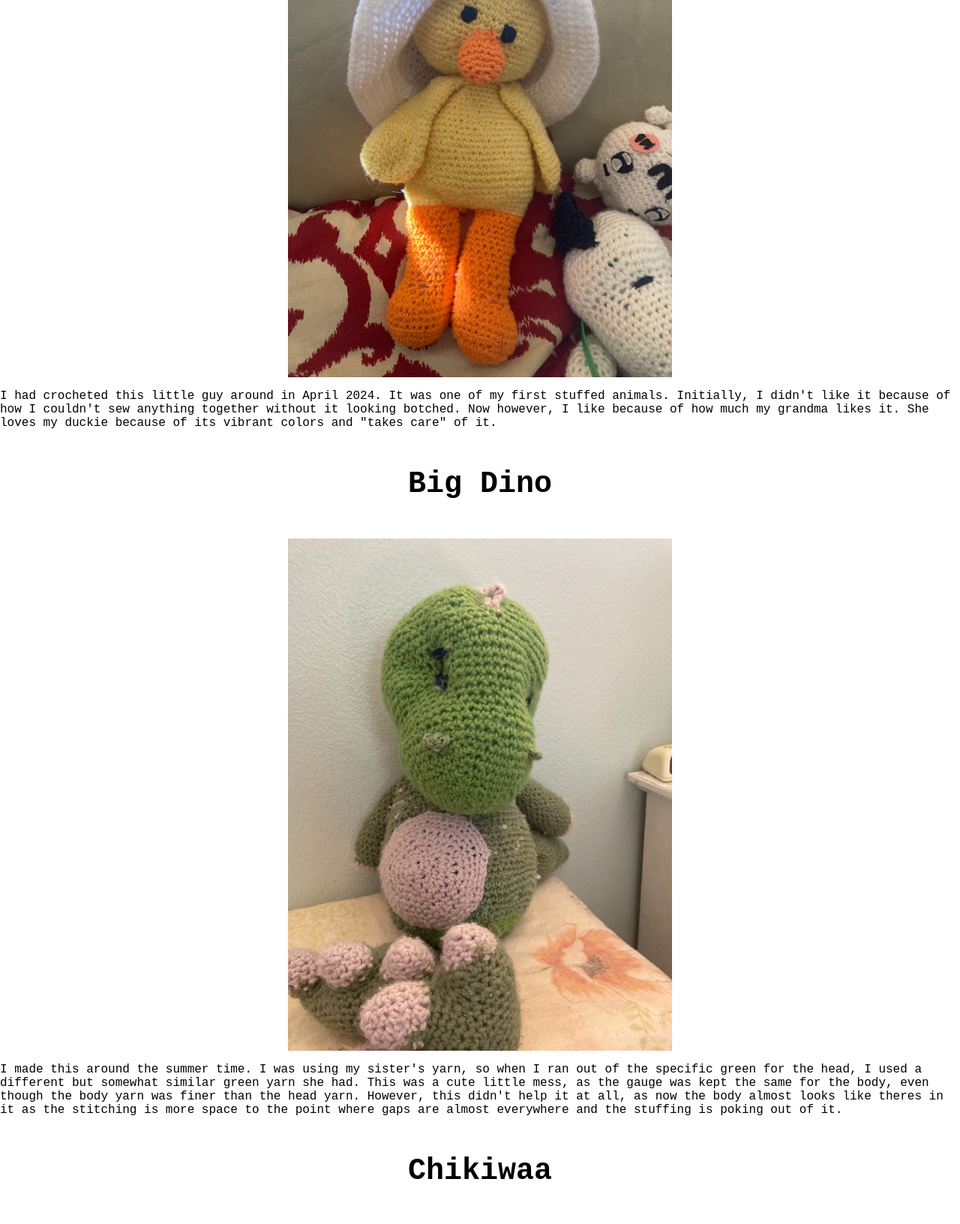
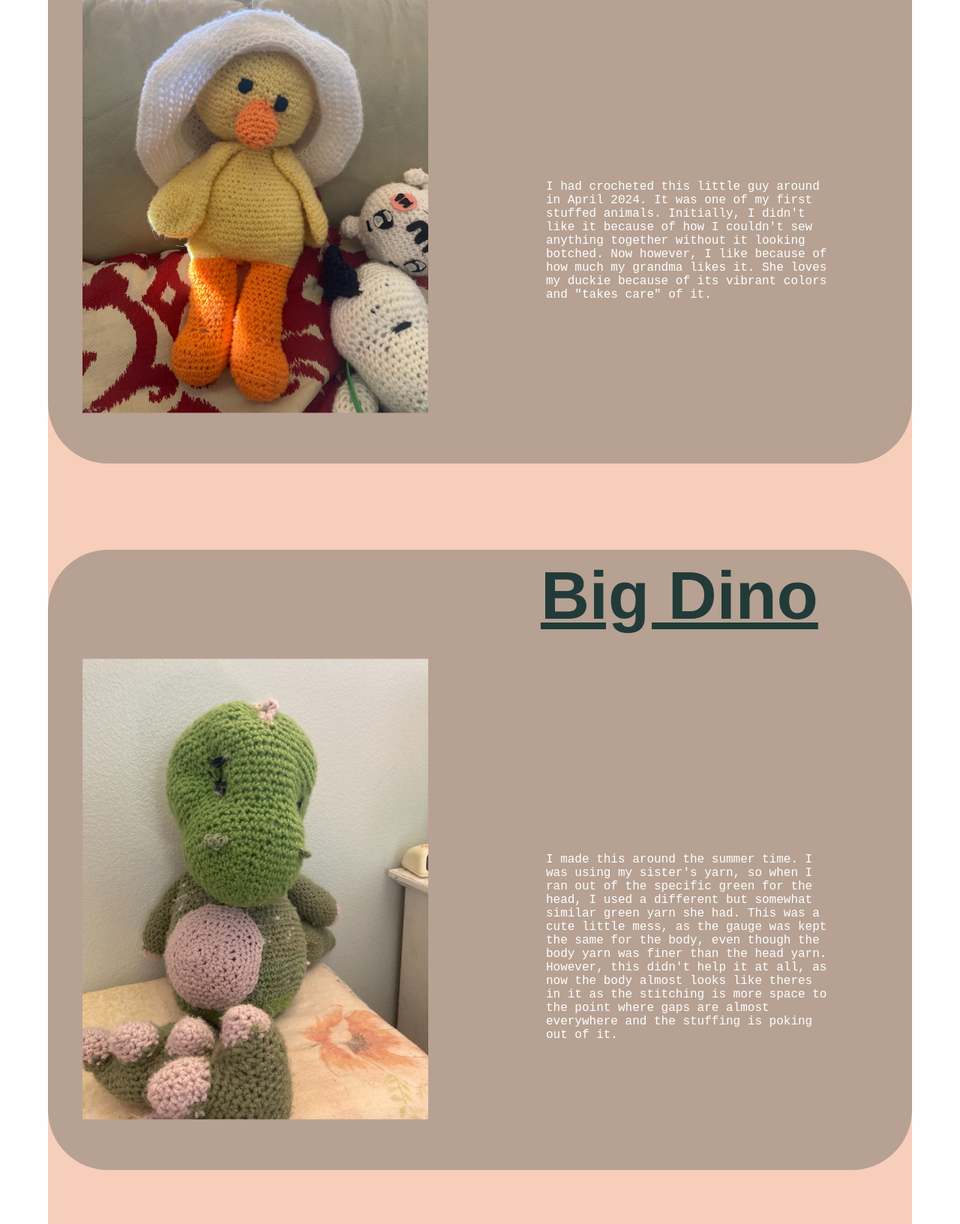
Before and after one commit to 5hr3kY/website, a plain HTML site: page Crochet.html in a window 1280 px wide. Shown: the part 689-2321 px from the top of the page at 75% size. Drawn offline with Linux system fonts and the light colour scheme.

Commit message:
j'ai fini

```diff
--- a/Crochet.html
+++ b/Crochet.html
@@ -16,34 +16,41 @@
     <div class = "whole-area">
 
         <div class = "area">
-            <h3 > Duckie</h3>
-            <img src = "images/duck.jpg">
-            <p>I had crocheted this little guy around in April 2024. It was one of my first stuffed animals.
+            <h3 class = 'review-title'> Duckie</h3>
+            <div class = "small-area">
+            <img class = 'img-in' src = "images/duck.jpg">
+            <p class = "para">I had crocheted this little guy around in April 2024. It was one of my first stuffed animals.
                 Initially, I didn't like it because of how I couldn't sew anything together without it looking botched.
                 Now however, I like because of how much my grandma likes it. She loves my duckie because of its vibrant colors
                 and "takes care" of it.
             </p>
+            </div>
         </div>
 
         <div class = "area">
-            <h3>Big Dino</h3>
-            <img src = "images/dino.jpg">
-            <p>I made this around the summer time. I was using my sister's yarn, so when I ran out of the specific green for the head,
+            <h3 class = "review-title">Big Dino</h3>
+            <div class = "small-area">
+            <img class = 'img-in' src = "images/dino.jpg">
+            <p class = "para">I made this around the summer time. I was using my sister's yarn, so when I ran out of the specific green for the head,
                 I used a different but somewhat similar green yarn she had. This was a cute little mess, as the gauge was kept the same
                 for the body, even though the body yarn was finer than the head yarn. However, this didn't help it at all, as now the body almost looks like theres in it
                 as the stitching is more space to the point where gaps are almost everywhere and the stuffing is poking out of it.
             </p>
+            </div>
         </div>
         <div>
-            <h3>Chikiwaa</h3>
-            <img src = "images/chikawaa.jpg">
-            <p>I made this little guy 3 times around fall to winter. I had originally made it for my friend,
+            <h3 class = 'review-title'>Chikiwaa</h3>
+            <div class = "small-area">
+            <img class = "img-in"src = "images/chikawaa.jpg">
+            <p class = "para">I made this little guy 3 times around fall to winter. I had originally made it for my friend,
                 but I liked him so much that I made him for me and for another friend. It was also my first time using
                 felt, so aside from the wonky sewing, the glued felt on the face looks extremely derpy as well.
                 It adds personality to it, I hope 🤭
             </p>
+            </div>
         </div>
 
     </div>
 
+    <div class = 'empty'></div>
 </body>
--- a/style.css
+++ b/style.css
@@ -122,11 +122,13 @@ h3 a:hover{
     display:inline-block;
     text-align: right;
     padding-right: 5%;
+    text-emphasis:open;
 }
 #right-link {
     padding-left:5%;
     display:inline-block;
     text-align: right;
+    text-emphasis:open;
 }
 
 .sub-title{
@@ -136,19 +138,46 @@ h3 a:hover{
     font-size: 60px;
     color:#6287A7;
 }
-/*
-.area {
+
+.para{
+    padding-top:20px;
+    width:85%;
+    display:flex;
+    justify-content:space-between;
+    align-items:center;
+    margin:0 111px;
+    color:white;
+
+}
+.img-in{
+    display: flex;
+    justify-content: space-between;
+    align-items: center;
+    margin: 0 4%;
+    transform:translateY(-11%);
+}
+.small-area {
+    display: flex;
+    justify-content: space-between;
+    align-items: center;
 
 }
 
-.whole-area{
+.star{
+    padding-bottom: 20px;
 
+    margin: auto;
+    display:flex;
+    justify-content: center;
 }
 
-.star {
-
+.whole-area{
+    width:90%;
+    background-color: rgb(246, 206, 186);
+    margin:auto;
+    border-radius: 40px;
+    padding-bottom:20px;
 }
-*/
 
 .top {
     width:100%;
@@ -180,10 +209,11 @@ img {
 
 #drag-img{
     width:50%;
-    transform: translate(10%);
+    transform: translate(4%);
     position: absolute;
     padding-bottom:1%;
     padding-top:1%;
+    border-radius: 10%;
 }
 
 
@@ -191,13 +221,32 @@ img {
     padding-right:2%;
     font-size:60px;
     position: absolute;
-    transform:translateX(140%);
+    transform:translateX(125%);
+
     width:40%;
     font-family: 'Courier New', Courier, monospace;
 
+
+
 }
 
-
+.review-title{
+    font-family: 'Franklin Gothic Medium', 'Arial Narrow', Arial, sans-serif;
+    color:#223B38;
+    text-decoration: underline;
+    font-size:90px;
+    text-align: right;
+    margin-top: 10%;
+    margin-right:10%;
+}
 .checked{
     color:orange;
 }
+
+.area{
+    height: 1%;
+    border-radius: 80px;
+    background-color: rgba(34, 59, 56,0.3);
+
+
+}
```
Also changed, not shown: BoardGames.html (+19 -12 lines), index.html (+7 -4 lines).
